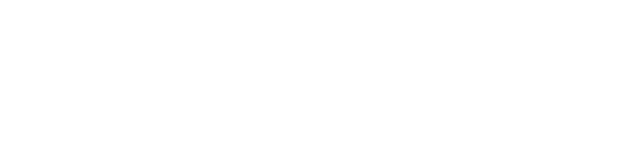
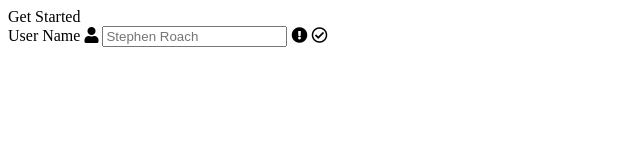
Before and after one commit to Stephen-Roach/form-validation, a plain HTML site: page index.html in a window 1280 px wide. Shown: the whole page, without its empty margins (0-640 px from the left). Drawn offline with Linux system fonts and the light colour scheme.

Commit message:
added user information

```diff
--- a/index.html
+++ b/index.html
@@ -9,7 +9,28 @@
       href="https://cdnjs.cloudflare.com/ajax/libs/font-awesome/5.15.4/css/all.min.css"
       crossorigin="anonymous"
     />
-    <title>Document</title>
+    <title>Form-Validation-Example</title>
   </head>
-  <body></body>
+  <body>
+    <div class="container">
+      <form action="" id="form">
+        <div class="title">Get Started</div>
+        <div>
+          <label for="username">User Name</label>
+          <i class="fas fa-user"></i>
+          <input
+            type="text"
+            id="username"
+            name="username"
+            placeholder="Stephen Roach"
+          />
+          <i class="fas fa-exclamation-circle failure-icon"></i>
+          <i class="far fa-check-circle success-icon"></i>
+          <div class="error"></div>
+        </div>
+        <div></div>
+        <div></div>
+      </form>
+    </div>
+  </body>
 </html>
```
